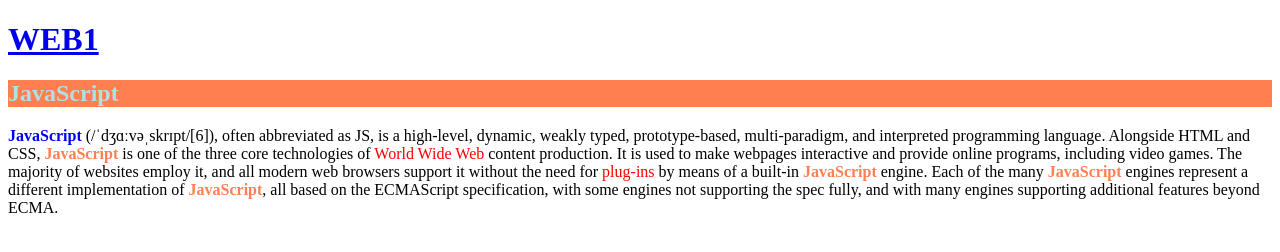
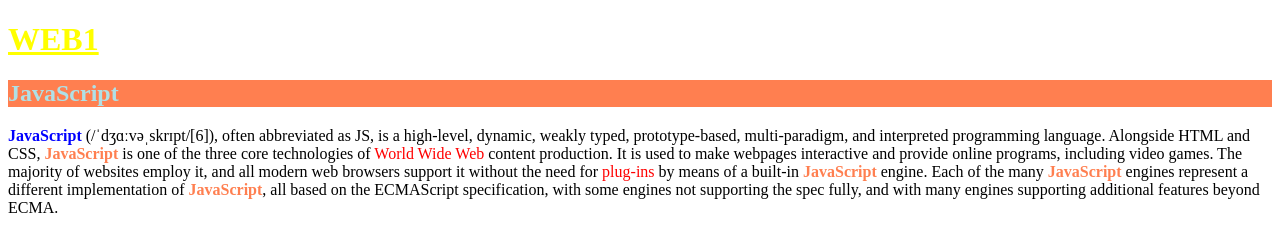
Before and after one commit to username23940/test1, a plain HTML site: page css.html in a window 1280 px wide. Drawn offline with Linux system fonts and the light colour scheme.

Commit message:
Update css.html

```diff
--- a/css.html
+++ b/css.html
@@ -13,11 +13,17 @@
   span{
   color : red;
   }
+  a {
+    color : yellow ;
+  }
     </style>
 </head>
 <body>
   <h1><a href="index.html">WEB1</a></h1>
-<h2 style='color : powderblue ; background-color : coral'>JavaScript</h2>
+  <!--
+  <h1><a href="index.html">WEB1</a></h1>
+   -->
+  <h2 style='color : powderblue ; background-color : coral'>JavaScript</h2>
   <p>
       <span id='first' class='js'>JavaScript</span> (/ˈdʒɑːvəˌskrɪpt/[6]), often abbreviated as JS, is a high-level, dynamic, weakly typed, prototype-based,
       multi-paradigm, and interpreted programming language. Alongside HTML and CSS, <span class='js'>JavaScript</span> is one of the three core
```
